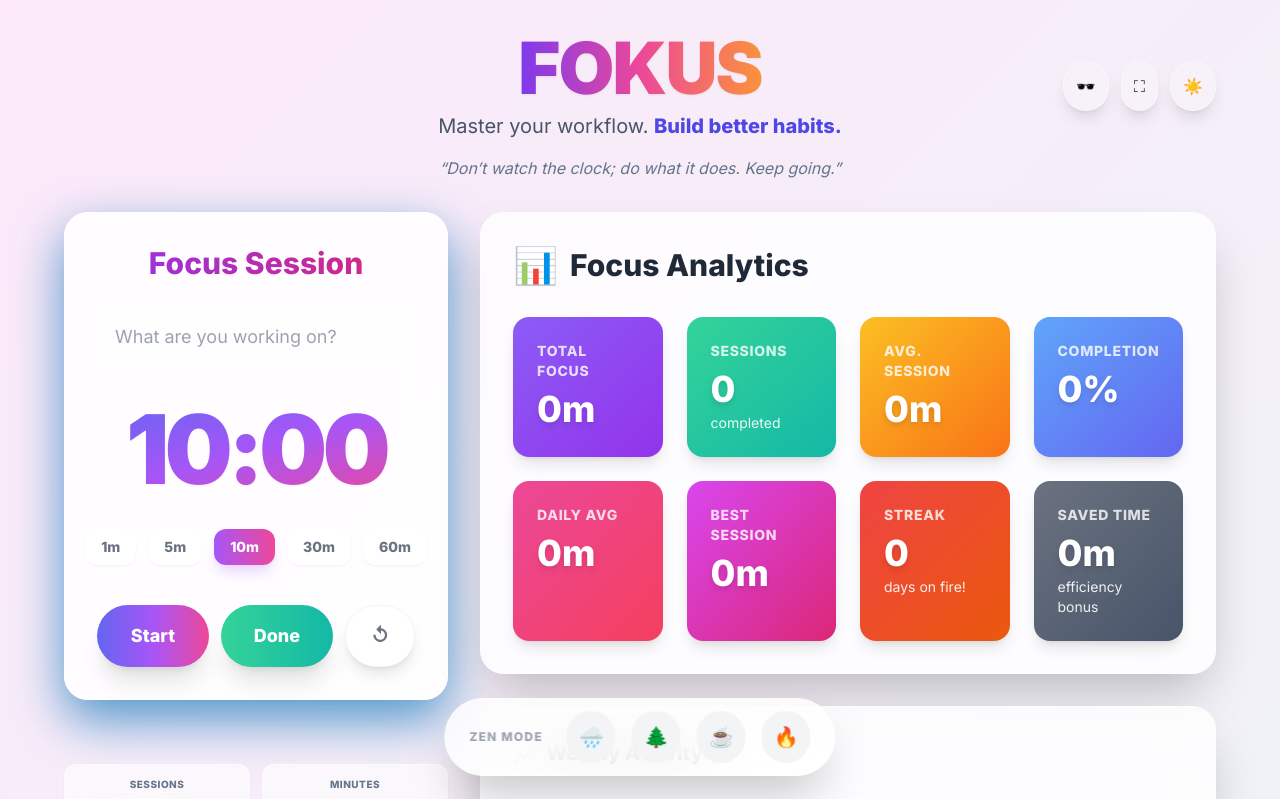
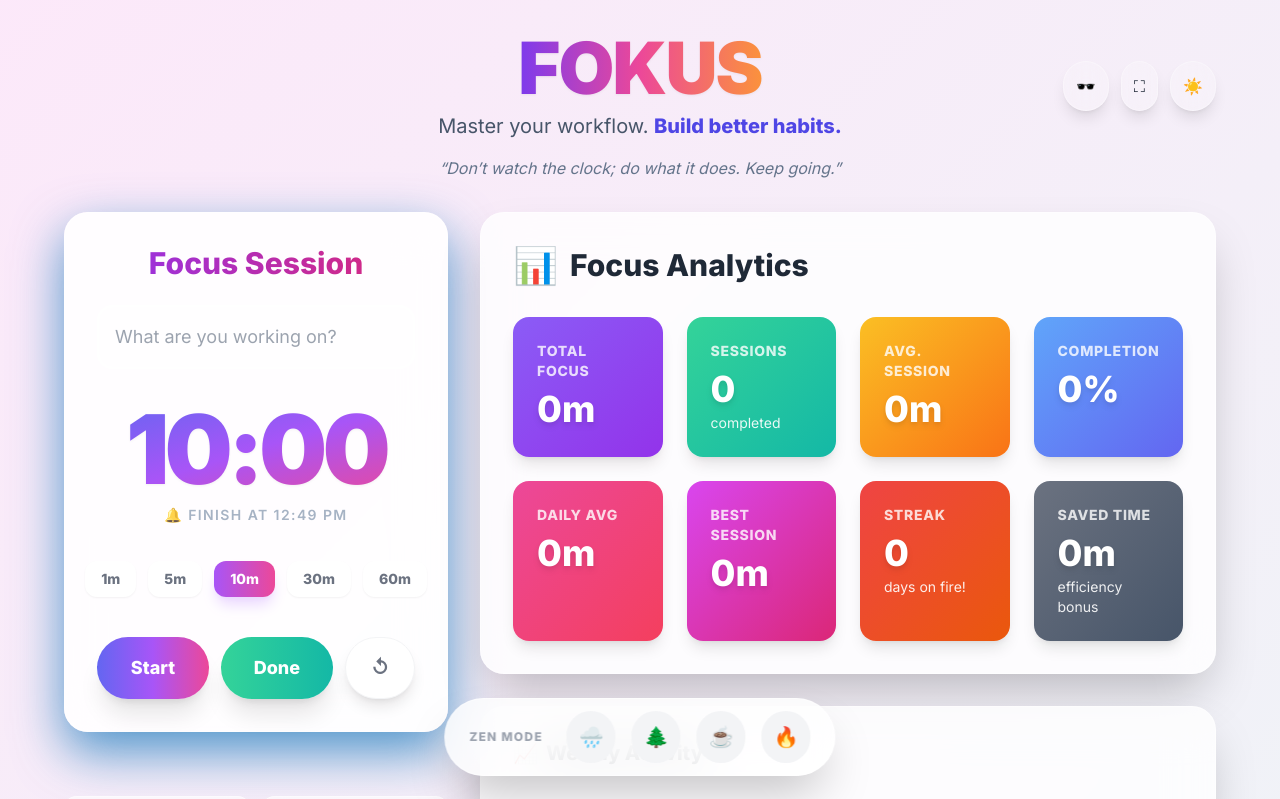
Before and after one commit to Preksha-shah01/Fokus, a React (Vite) app: page / in a window 1280 px wide. Shown: the top 799 px of the page. Built offline with nearby package versions, Linux system fonts and the light colour scheme.

Commit message:
Added an estimated time of finish button

```diff
--- a/src/Timer.jsx
+++ b/src/Timer.jsx
@@ -9,27 +9,28 @@ const Timer = ({ onSessionComplete }) => {
   const [mode, setMode] = useState(10);
   const [isError, setIsError] = useState(false);
 
-  // Helper to format time (e.g., 600 -> "10:00")
+  // ✨ NEW: Calculate the real-world time when the timer will end
+  const finishTime = new Date(Date.now() + timeLeft * 1000).toLocaleTimeString([], {
+    hour: '2-digit',
+    minute: '2-digit'
+  });
+
   const formatTime = (seconds) => {
     const mins = Math.floor(seconds / 60);
     const secs = seconds % 60;
     return `${mins < 10 ? '0' : ''}${mins}:${secs < 10 ? '0' : ''}${secs}`;
   };
 
-  // ✨ NEW: Smart Browser Tab Title (The "Multitasker")
   useEffect(() => {
     if (isActive) {
       document.title = `(${formatTime(timeLeft)}) Fokus`;
     } else {
       document.title = "Fokus | Zen Productivity Timer";
     }
-
-    // Cleanup: Reset title when component unmounts or timer stops
     return () => {
       document.title = "Fokus | Zen Productivity Timer";
     };
   }, [isActive, timeLeft]);
-
 
   const triggerConfetti = () => {
     const end = Date.now() + 1000;
@@ -108,8 +109,15 @@ const Timer = ({ onSessionComplete }) => {
         />
       </div>
 
-      <div className="text-8xl font-black mb-8 tracking-tighter text-transparent bg-clip-text bg-gradient-to-br from-indigo-500 via-purple-500 to-pink-500 drop-shadow-sm">
+      <div className="text-8xl font-black mb-2 tracking-tighter text-transparent bg-clip-text bg-gradient-to-br from-indigo-500 via-purple-500 to-pink-500 drop-shadow-sm">
         {formatTime(timeLeft)}
+      </div>
+
+      {/* ✨ NEW: "Finish At" Display */}
+      <div className="mb-8 h-6">
+        <p className="text-slate-400 dark:text-slate-500 font-semibold text-sm uppercase tracking-widest animate-pulse">
+            🔔 Finish at {finishTime}
+        </p>
       </div>
 
       <div className="flex justify-center gap-3 mb-10">
```
